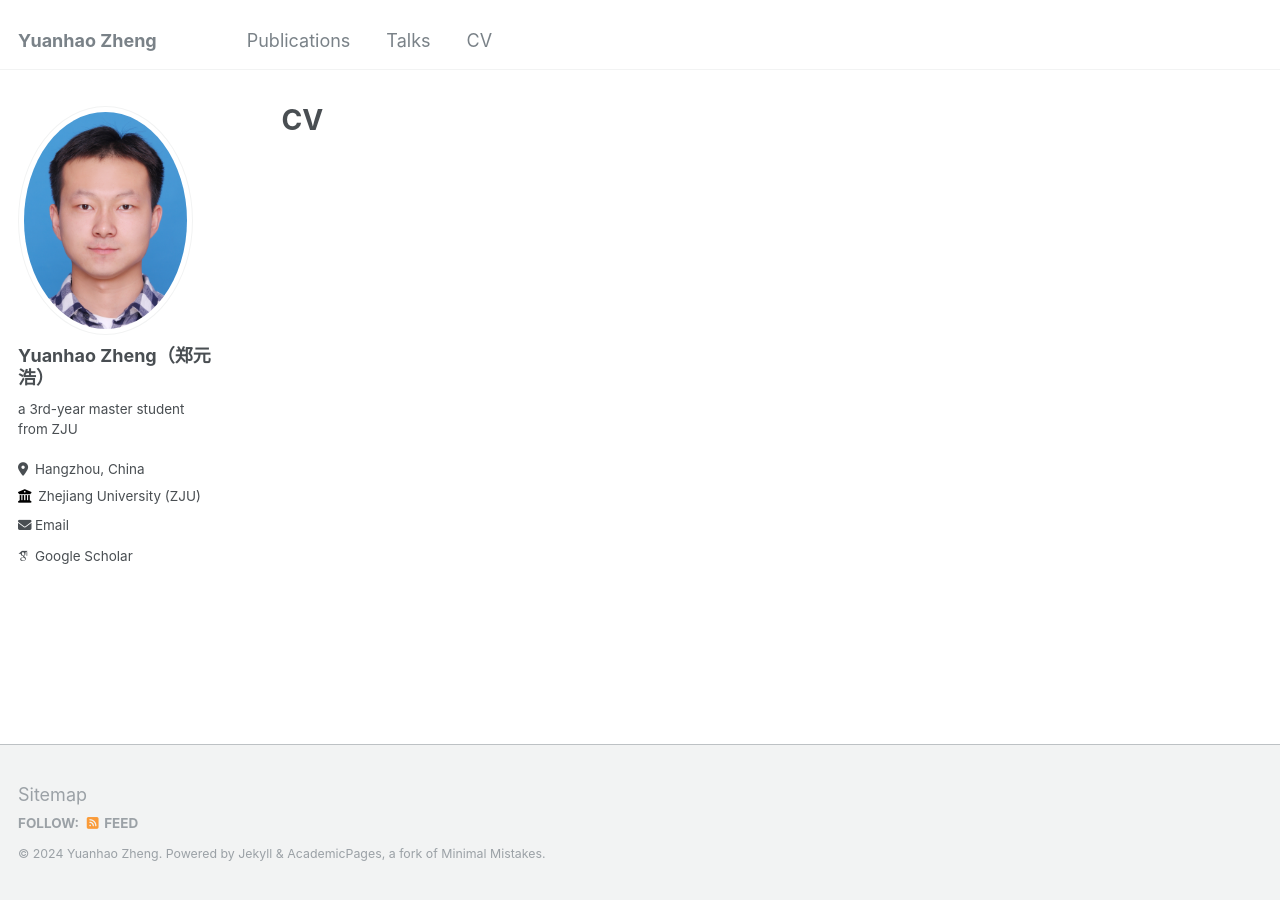
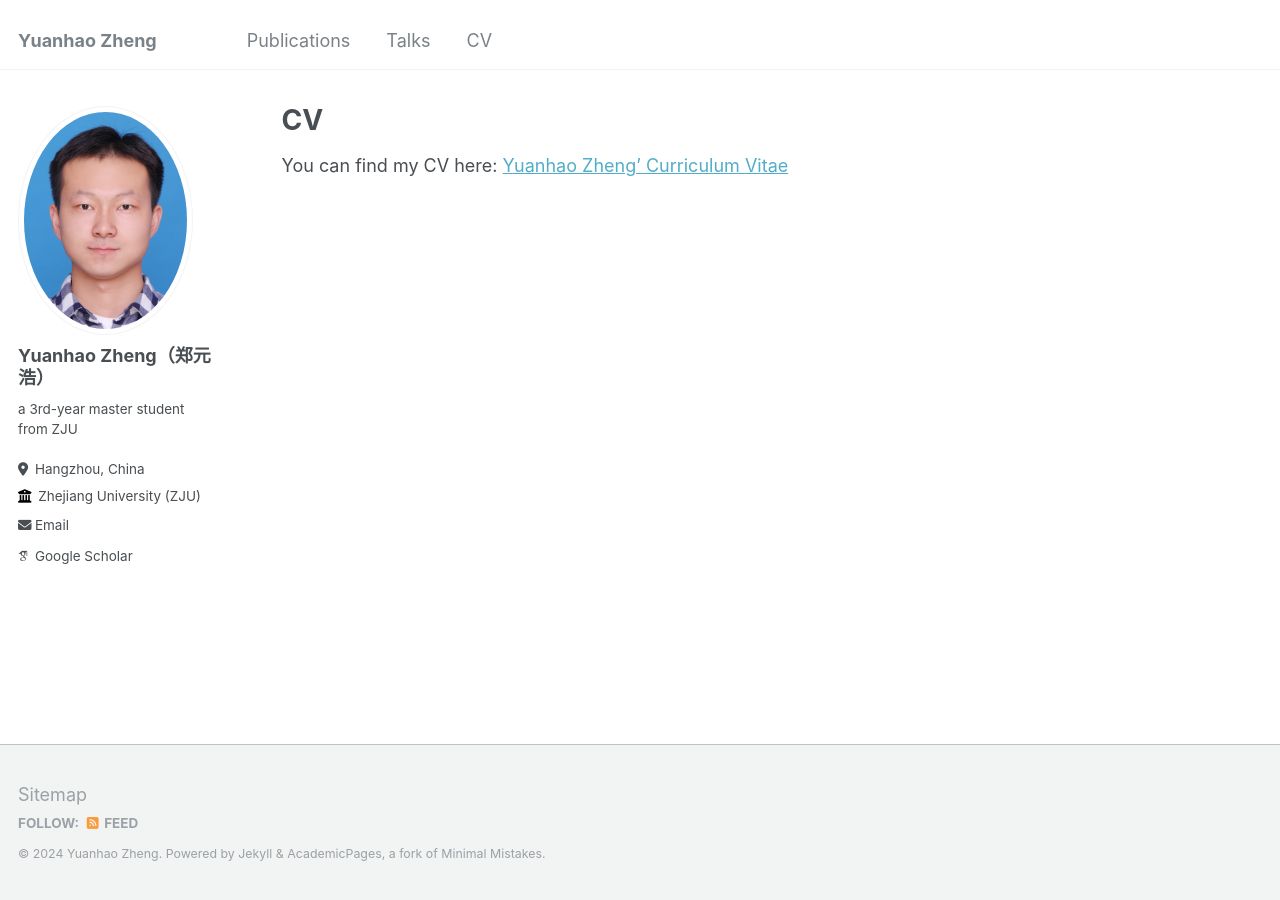
Before and after one commit to Zheng-Yuanhao/Zheng-Yuanhao.github.io, a Jekyll site: the page built from _pages/cv.md, in a window 1280 px wide. Built offline with Jekyll 4.4.1, drawn with Linux system fonts in a browser that asks for light colours; some web fonts are replaced.

Commit message:
Update cv.md

```diff
--- a/_pages/cv.md
+++ b/_pages/cv.md
@@ -8,3 +8,5 @@ redirect_from:
 ---
 
 {% include base_path %}
+
+You can find my CV here: [Yuanhao Zheng' Curriculum Vitae](Zheng-Yuanhao.github.io/files/CV.pdf)
```
